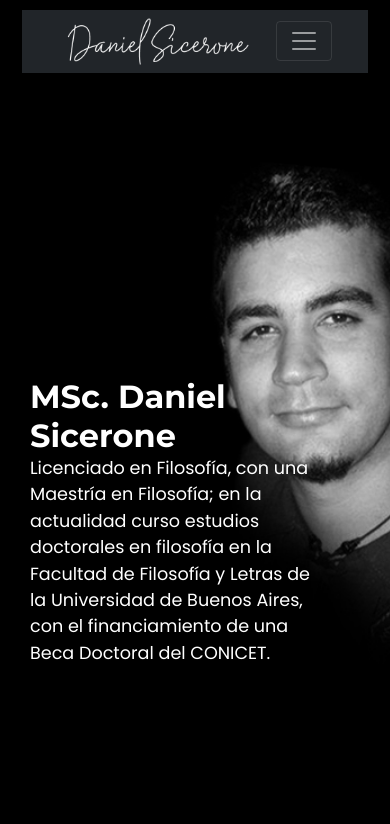
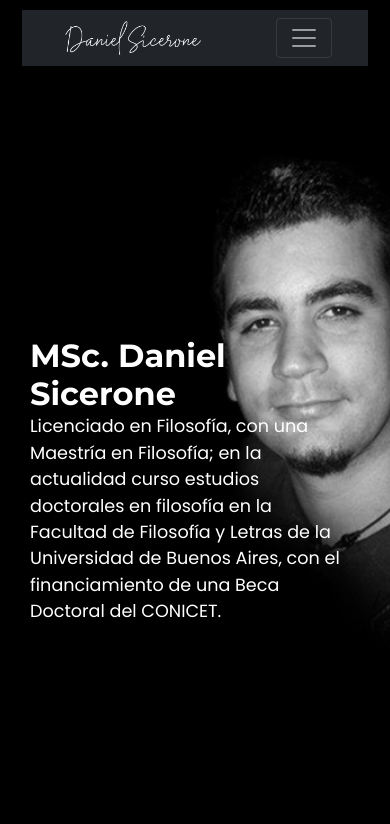
Before and after one commit to gaby-loz/desarrolloweb, a website: page sobre-mi.html in a window 390 px wide. Shown: the top 824 px of the page. Drawn offline with nearby package versions, Linux system fonts and the light colour scheme.

Commit message:
nuevos cambios header inicio

```diff
--- a/scss/style.scss
+++ b/scss/style.scss
@@ -765,14 +765,18 @@ body {
 }
 
 @media screen and (max-width:480px){
+    .logo{
+        width: 150px;
+    }
     .heroInicio {
         flex-flow: column wrap;
         justify-content: space-around;
         background-image: url("../css/img/buhoo-movil-2.jpg");
-        background-attachment:none;
+        background-attachment:local;
+        padding-left: 10px;
         height: 80vh;
         p{
-            max-width: 300px;
+            max-width: 320px;
         }
         h1{
             font-size: 2rem;
@@ -786,7 +790,7 @@ body {
         background-image: url("../css/img/filosofo-daniel-sicerone-investigador-movil-.jpg");
         background-position: center;
         padding-left: 30px;
-        padding-top: 120px;
+        padding-top: 50px;
 
     }
 
```
Also changed, not shown: css/style.css.
